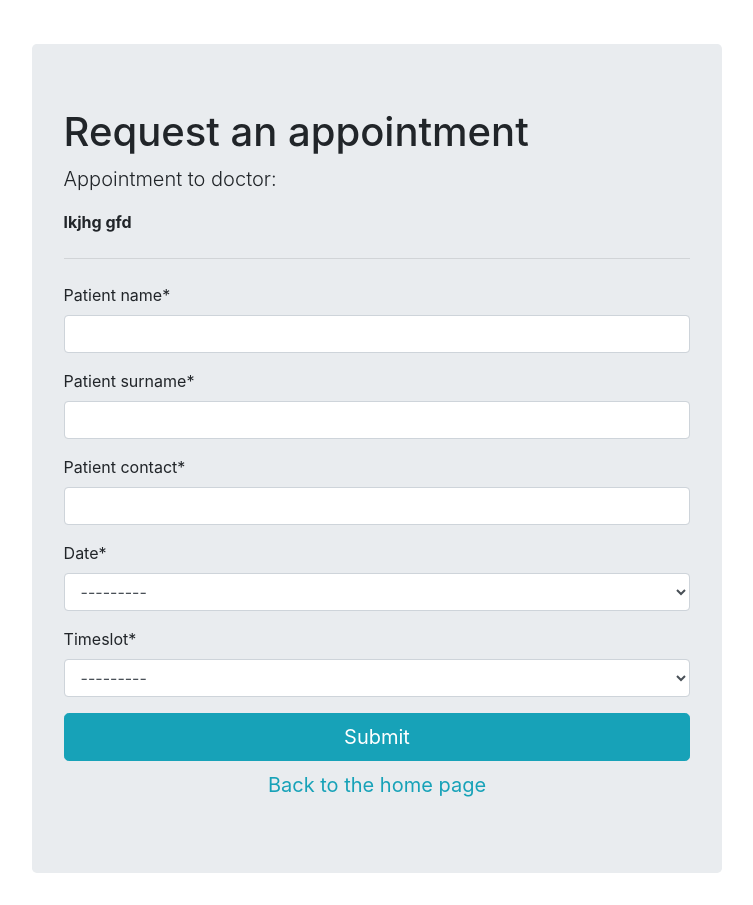
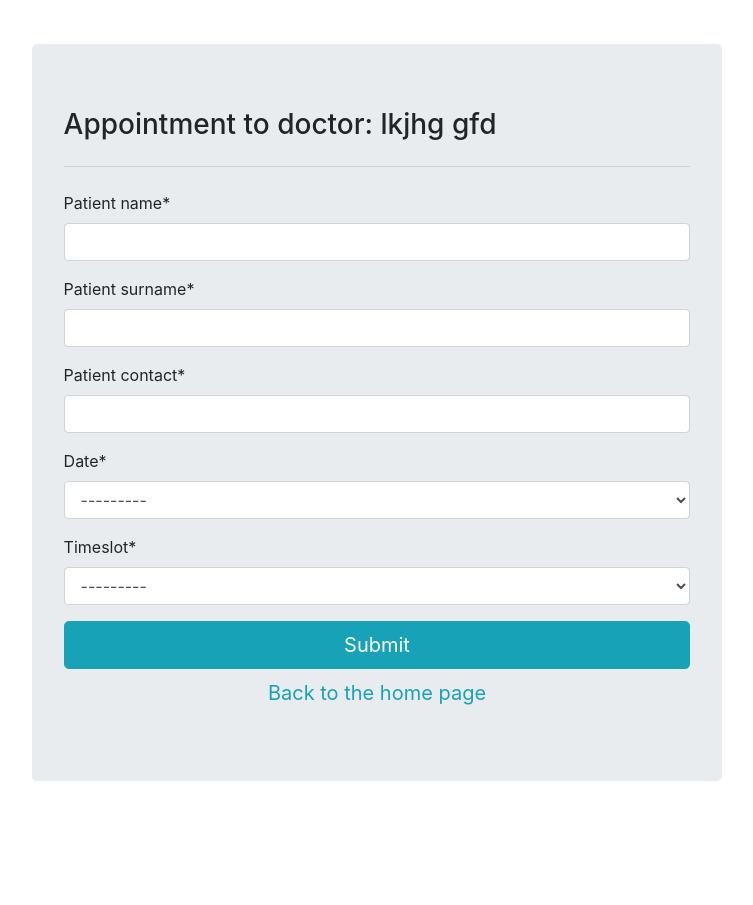
Before and after one commit to kamilars/cs361_project, a Django app: page /request_appointment/2 in a window 1280 px wide. Shown: the part 56-961 px from the top of the page, without its empty margins (263-1016 px from the left). After the commit the page ends 837 px from the top, so only its background shows below. Run offline with Django 4.2, Linux system fonts and the light colour scheme; data comes from the database, SQL or seed files in the repository; both versions use the stored data as it was after the commit; some libraries are stand-ins or nearby versions.

Commit message:
confirmation page but not what i wanted to create

```diff
--- a/sys_base/templates/sys_base/base.html
+++ b/sys_base/templates/sys_base/base.html
@@ -40,6 +40,7 @@
             <a href="{% url 'logout' %}" class="dropdown-item" type="button">
              Logout
             </a>
+            <hr>
             <a href="{% url 'patient_list' %}" class="dropdown-item" type="button">
               List of patients
             </a>
@@ -49,6 +50,7 @@
             <a href="{% url 'doctor_register' %}" class="dropdown-item" type="button">
               Add a doctor
             </a>
+            <hr>
             <a href="{% url 'requested_appointments' %}" class="dropdown-item" type="button">
               Appointments
             </a>
--- a/sys_base/templates/sys_base/request_app_form.html
+++ b/sys_base/templates/sys_base/request_app_form.html
@@ -3,12 +3,11 @@
 <div class="container p-t-5">
     <div class="col-md-10 offset-md-1 mt-5">
       <div class="jumbotron" style="margin-top:100px">
-        <h1 class="display-8">Request an appointment</h1>
-        <p class="lead">Appointment to doctor:</p>
-        <p><strong>{{doctor_name}}</strong></p>
+        <h3 class="display-8">Appointment to doctor: {{doctor_name}}</h3>
+
         <hr class="my-4" />
 
-        <form action="" method="post" autocomplete="off">
+        <form id="app_req" action="" method="post" autocomplete="off">
           {% csrf_token %}
           {{form.patient_name|as_crispy_field}}
           {{form.patient_surname|as_crispy_field}}
@@ -18,7 +17,7 @@
           {{form.timeslot|as_crispy_field}}
           <div class="row d.flex">
               <div class="col-md-12">
-                  <button type="submit" class="btn btn-info btn-block btn-lg" data-toggle="modal" data-target="#requestConfirmModal">Submit</button>
+                  <button type="submit" class="btn btn-info btn-block btn-lg">Submit</button>
               </div>
           </div>
           <div class="row d.flex m-t-5">
@@ -33,5 +32,4 @@
     </div>
   </div>
 
-
 {% endblock content %}
--- a/sys_base/templates/sys_base/requested_appointments.html
+++ b/sys_base/templates/sys_base/requested_appointments.html
@@ -5,7 +5,7 @@
     <div class="col-md-10 offset-md-1 mt-5">
       <div class="jumbotron" style="margin-top:100px">
 
-<h1 class="display-8">Patients registered</h1>
+<h1 class="display-8">Requested Appointments</h1>
 <hr class="my-4">
 <table class="table table-borderless">
     <thead class="border-bottom font-weight-bold">
--- a/sys_base/urls.py
+++ b/sys_base/urls.py
@@ -12,7 +12,7 @@ urlpatterns = [
     path('patient/delete/<str:iin>/', views.patient_delete, name='patient_delete'),
     path('patient_list/', views.patient_list, name='patient_list'),
     path('request_appointment/<int:id>', views.appointment, name='request_appointment'),
-    path('appointment_confirmation/<int:id>', views.appointment_confirmation, name='appointment_confirmation'),
+    path('appointment_confirmation/', views.appointment_confirmation, name='appointment_confirmation'),
     path('requested_appointments/', views.requested_appointments, name='requested_appointments'),
     path('errormsg/', views.errormsg, name='errormsg')
 ]
--- a/sys_base/views.py
+++ b/sys_base/views.py
@@ -104,16 +104,16 @@ def appointment(request, id):
         form = AppointmentForm(request.POST)
         if form.is_valid():
             form.save()
-        return redirect('/')
+        return redirect('/appointment_confirmation')
 
 def requested_appointments(request):
     context = {'appointments':Appointment.objects.all()}
     return render(request, "sys_base/requested_appointments.html", context)
 
-def appointment_confirmation(request, id):
-    context={}
-    context['appointment'] = Appointment.objects.get(pk=id)
-    return render(request, "sys_base/appointment_confirmation.html", context)
+def appointment_confirmation(request, id=None):
+    #context={}
+    #context['appointment'] = Appointment.objects.get(pk=id)
+    return render(request, "sys_base/appointment_confirmation.html") #, context)
 
 @login_required(login_url='login')
 def doctor_register(request, iin=None):
```
Also changed, not shown: sys_base/templates/sys_base/appointment_confirmation.html (+15 -7 lines), sys_base/templates/sys_base/index.html (+2 -9 lines), db.sqlite3.
